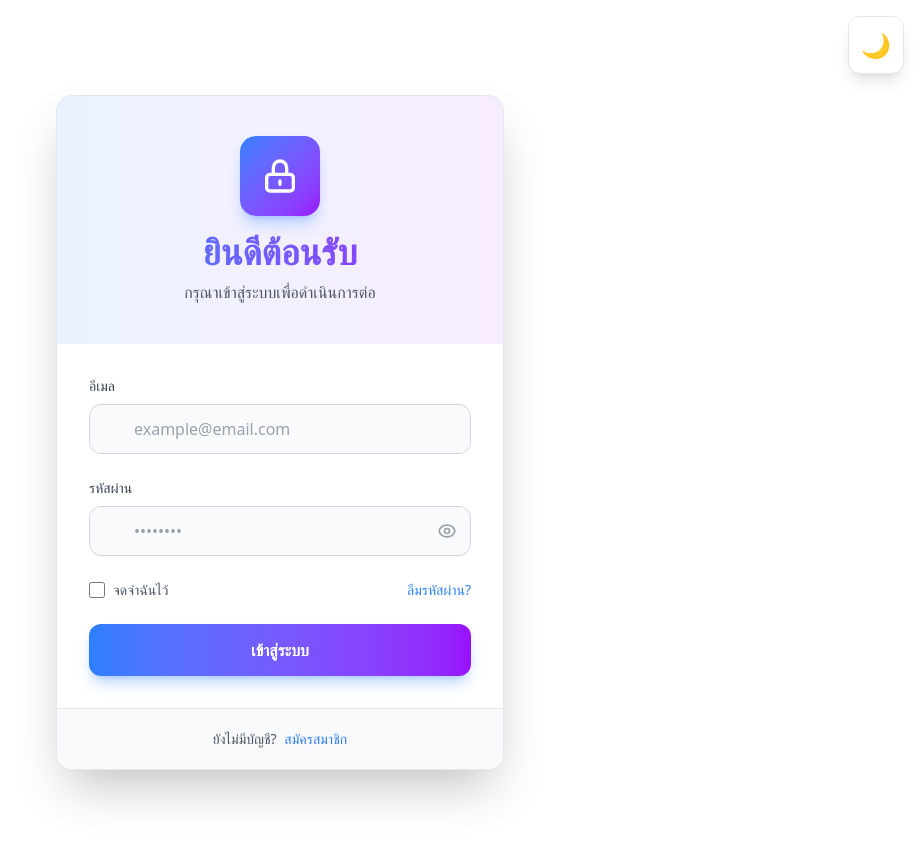
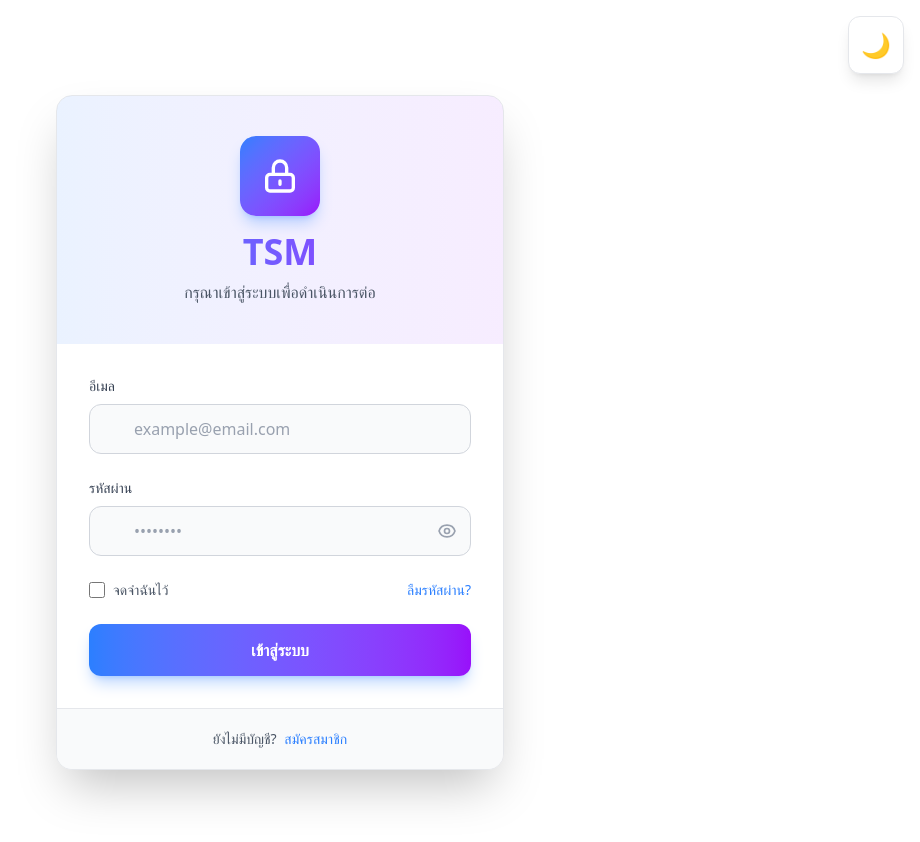
Before and after one commit to EiG123/Frontend-TSM, a Vue app: page / in a window 1280 px wide. Shown: the top 842 px of the page, without its empty margins (360-1280 px from the left). Built offline with nearby package versions, Linux system fonts and the light colour scheme; no server answers.

Commit message:
TSM Login Welcome

```diff
--- a/src/views/login.vue
+++ b/src/views/login.vue
@@ -86,7 +86,7 @@ const goRegister = () => {
             <h2
               class="text-4xl font-bold text-transparent bg-clip-text bg-gradient-to-r from-blue-500 to-purple-600 mb-2"
             >
-              ยินดีต้อนรับ
+              TSM
             </h2>
             <p class="text-gray-600 dark:text-slate-400">
               กรุณาเข้าสู่ระบบเพื่อดำเนินการต่อ
```
